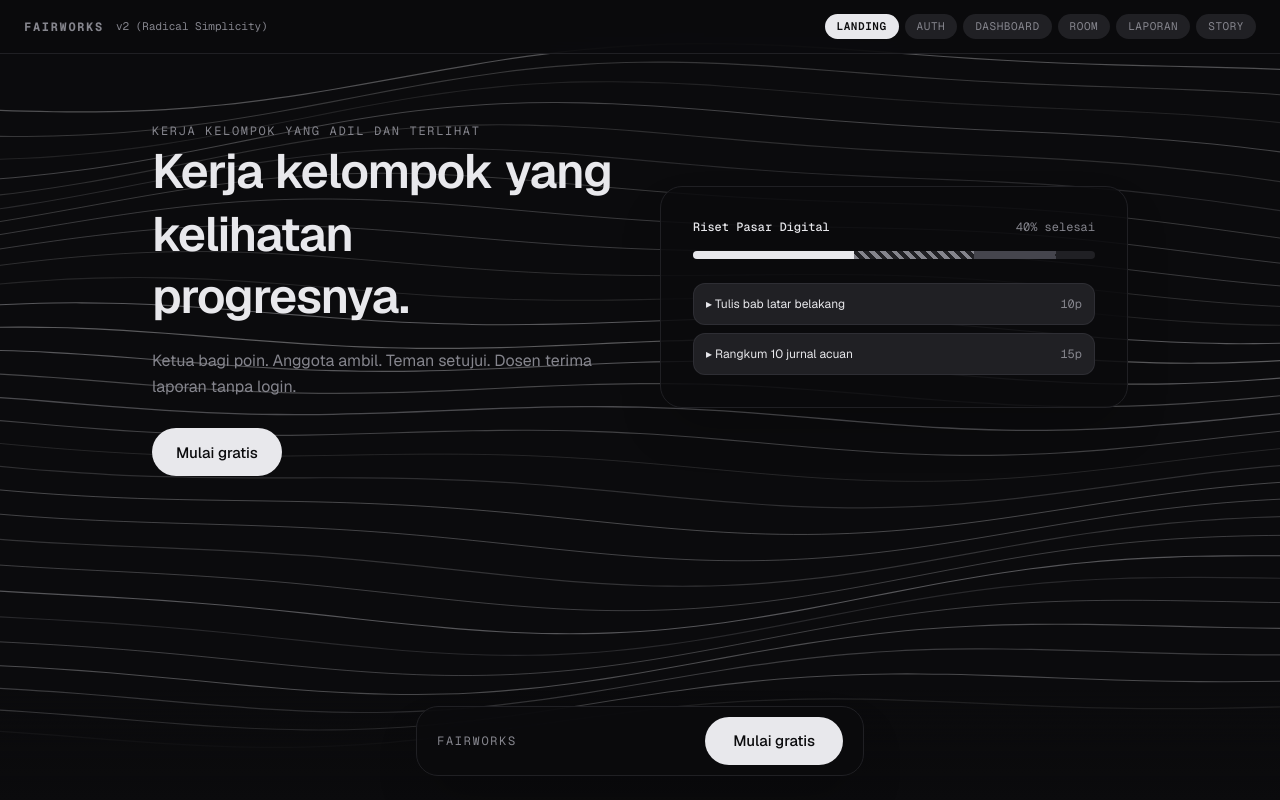
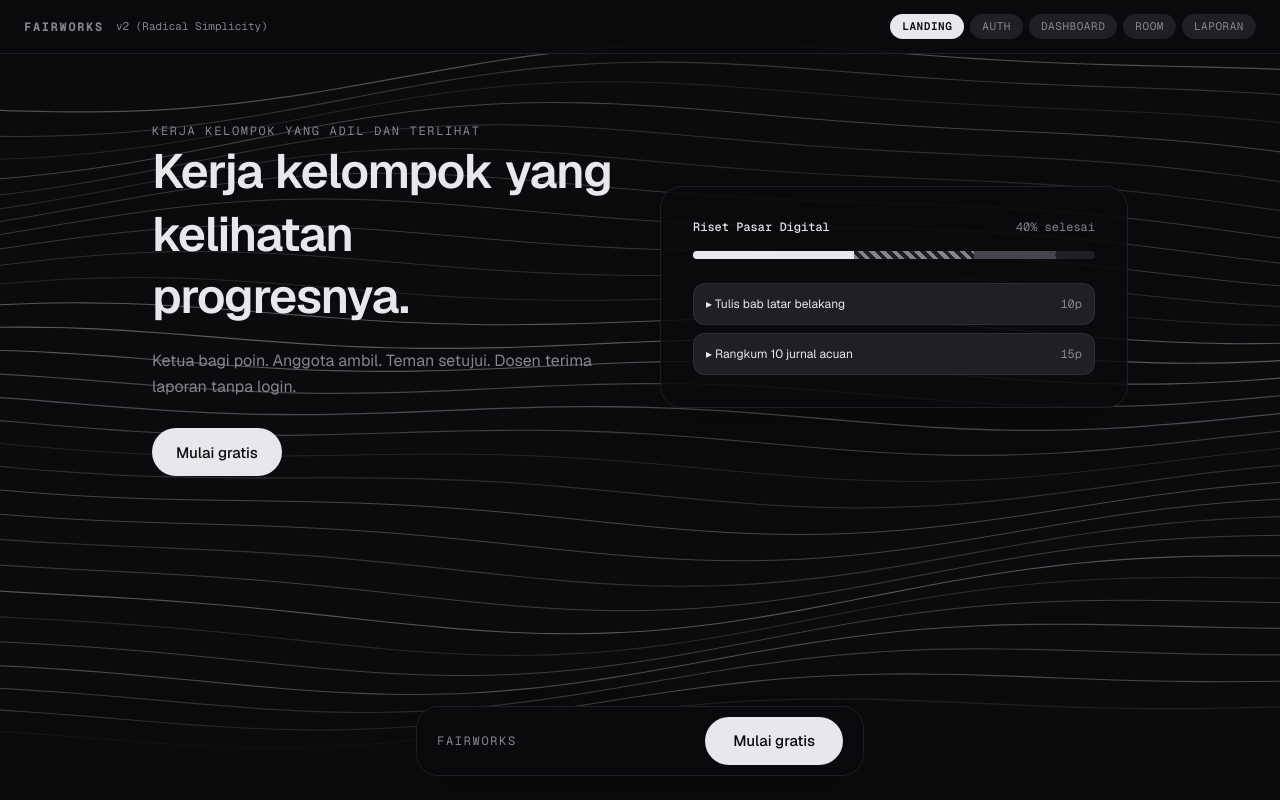
Before and after one commit to kabayy-sys/FairWorks, a Next.js app: page / in a window 1280 px wide. Built offline with nearby package versions, Linux system fonts and the light colour scheme.

Commit message:
feat(chello): remove story view from navbar, fix dossier report local demo fallback, and ensure smooth view transitions

```diff
--- a/app/components/DossierReport.tsx
+++ b/app/components/DossierReport.tsx
@@ -79,7 +79,132 @@ export function DossierReport({
   initialData?: ReportData | null;
   onBack?: () => void;
 }) {
-  const [data, setData] = useState<ReportData | null>(initialData || null);
+  const [data, setData] = useState<ReportData | null>(() => {
+    if (initialData) return initialData;
+    if (!token) {
+      // Jika diakses di halaman demo utama (tanpa token URL /l/{token}), pakai demo data agar tidak error
+      return {
+        room: {
+          id: 'demo-room-1',
+          nama: 'Riset Pasar Digital',
+          kode: 'RPD-4K7',
+          locked_at: '2026-10-24T10:00:00Z',
+          created_at: '2026-10-23T08:30:00Z',
+          total_points: 40,
+          done_points: 25,
+        },
+        members: [
+          { user_id: 'm1', nama: 'Ayu Pratiwi', peran: 'ketua', points_done: 10 },
+          { user_id: 'm2', nama: 'Bima Sakti', peran: 'anggota', points_done: 10 },
+          { user_id: 'm3', nama: 'Citra Kirana', peran: 'anggota', points_done: 5 },
+          { user_id: 'm4', nama: 'Dimas Anggara', peran: 'anggota', points_done: 0 },
+          { user_id: 'm5', nama: 'Esa Prakasa', peran: 'anggota', points_done: 0 },
+        ],
+        tasks: [
+          {
+            id: 'task-1',
+            judul: 'Tulis bab latar belakang & rumusan masalah',
+            deskripsi: 'Bab 1 lengkap beserta studi literatur pendahuluan',
+            poin: 10,
+            status: 'done',
+            assignee_name: 'Ayu Pratiwi',
+            submit_link: 'https://docs.google.com/document/d/1demo-latar-belakang',
+            submit_note: 'Dokumen Bab 1 selesai dan telah direvisi sesuai catatan dosen.',
+            submit_at: '2026-10-25T14:20:00Z',
+          },
+          {
+            id: 'task-2',
+            judul: 'Rangkum 10 jurnal relevan & sitasi IEEE',
+            deskripsi: 'Ekstraksi metodologi riset 5 tahun terakhir',
+            poin: 10,
+            status: 'done',
+            assignee_name: 'Bima Sakti',
+            submit_link: 'https://github.com/fairworks/riset-pasar-digital',
+            submit_note: 'Repositori berisi rangkuman markdown dan berkas bibtex sitasi.',
+            submit_at: '2026-10-26T09:15:00Z',
+          },
+          {
+            id: 'task-3',
+            judul: 'Susun instrumen kuesioner survei pengguna',
+            deskripsi: '15 butir pertanyaan skala Likert 1-5',
+            poin: 5,
+            status: 'done',
+            assignee_name: 'Citra Kirana',
+            submit_link: 'https://drive.google.com/drive/folders/1demo-kuesioner',
+            submit_note: 'Kuesioner sudah divalidasi oleh 3 responden awal.',
+            submit_at: '2026-10-26T16:40:00Z',
+          },
+          {
+            id: 'task-4',
+            judul: 'Sebar survei & himpun 50 responden target',
+            deskripsi: 'Sebar di komunitas kampus dan sosial media',
+            poin: 10,
+            status: 'review',
+            assignee_name: 'Dimas Anggara',
+            submit_link: 'https://docs.google.com/spreadsheets/d/1demo-responden',
+            submit_note: 'Sudah terkumpul 52 respons bersih siap olah.',
+            submit_at: '2026-10-27T08:00:00Z',
+          },
+          {
+            id: 'task-5',
+            judul: 'Desain slide presentasi hasil temuan akhir',
+            deskripsi: '12 slide minimalis monokrom format 16:9',
+            poin: 5,
+            status: 'doing',
+            assignee_name: 'Esa Prakasa',
+            submit_link: 'https://figma.com/file/demo-slide-presentasi',
+            submit_note: null,
+            submit_at: null,
+          },
+        ],
+        timeline: [
+          {
+            id: 'log-1',
+            aksi: 'Tugas "Susun instrumen kuesioner" disetujui mayoritas tim (3 suara)',
+            actor_name: 'Ayu Pratiwi',
+            created_at: '2026-10-26T17:10:00Z',
+          },
+          {
+            id: 'log-2',
+            aksi: 'Citra Kirana mengirim bukti pengumpulan instrumen kuesioner',
+            actor_name: 'Citra Kirana',
+            created_at: '2026-10-26T16:40:00Z',
+          },
+          {
+            id: 'log-3',
+            aksi: 'Tugas "Rangkum 10 jurnal relevan" disetujui mayoritas tim (3 suara)',
+            actor_name: 'Citra Kirana',
+            created_at: '2026-10-26T11:00:00Z',
+          },
+          {
+            id: 'log-4',
+            aksi: 'Bima Sakti mengirim repositori bukti pengerjaan rangkuman jurnal',
+            actor_name: 'Bima Sakti',
+            created_at: '2026-10-26T09:15:00Z',
+          },
+          {
+            id: 'log-5',
+            aksi: 'Tugas "Tulis bab latar belakang" disetujui mayoritas tim (4 suara)',
+            actor_name: 'Bima Sakti',
+            created_at: '2026-10-25T16:30:00Z',
+          },
+          {
+            id: 'log-6',
+            aksi: 'Ayu Pratiwi mengirim tautan bukti naskah Bab 1',
+            actor_name: 'Ayu Pratiwi',
+            created_at: '2026-10-25T14:20:00Z',
+          },
+          {
+            id: 'log-7',
+            aksi: 'Kontrak tugas disetujui seluruh anggota dan terkunci resmi',
+            actor_name: 'Sistem FairWorks',
+            created_at: '2026-10-24T10:00:00Z',
+          },
+        ],
+      };
+    }
+    return null;
+  });
   const [loading, setLoading] = useState<boolean>(!initialData && !!token);
   const [errorMessage, setErrorMessage] = useState<string | null>(null);
   const [copied, setCopied] = useState(false);
--- a/app/page.tsx
+++ b/app/page.tsx
@@ -10,8 +10,6 @@ import {
   AvatarStack,
   Modal,
   Toast,
-  Odometer,
-  TabsPill,
   Field,
   Drawer,
 } from './components/DesignSystem';
@@ -24,13 +22,12 @@ import { DossierReport } from './components/DossierReport';
 import { createClient } from '@/lib/supabase/client';
 
 export default function Home() {
-  const [currentView, setCurrentView] = useState<BackgroundMood | 'story'>('landing');
+  const [currentView, setCurrentView] = useState<BackgroundMood>('landing');
   const [isModalOpen, setIsModalOpen] = useState(false);
   const [isDrawerOpen, setIsDrawerOpen] = useState(false);
   const [toastMessage, setToastMessage] = useState<string | null>(null);
   const [emailInput, setEmailInput] = useState('');
   const [authSent, setAuthSent] = useState(false);
-  const [storyModalOpen, setStoryModalOpen] = useState(false);
   const [joinModalOpen, setJoinModalOpen] = useState(false);
   const [roomSubTab, setRoomSubTab] = useState<'papan' | 'kontrak'>('papan');
 
@@ -80,7 +77,7 @@ export default function Home() {
     { id: 't5', judul: 'Desain slide presentasi akhir', poin: 10, dueDate: '2026-11-05', status: 'open' },
   ]);
 
-  const activeMood: BackgroundMood = currentView === 'story' ? 'landing' : (currentView as BackgroundMood);
+  const activeMood: BackgroundMood = currentView;
 
   return (
     <main className="min-h-screen relative overflow-x-hidden pb-28 text-[var(--c4)] bg-[var(--c0)] selection:bg-[var(--c4)] selection:text-[var(--c0)]">
@@ -95,7 +92,7 @@ export default function Home() {
         </div>
 
         <div className="flex items-center gap-1.5 overflow-x-auto py-0.5">
-          {(['landing', 'auth', 'dashboard', 'room', 'laporan', 'story'] as const).map((v) => {
+          {(['landing', 'auth', 'dashboard', 'room', 'laporan'] as const).map((v) => {
             const isActive = currentView === v;
             return (
               <button
@@ -114,7 +111,7 @@ export default function Home() {
 
       {/* Main View Container */}
       <div
-        className={`relative z-10 mx-auto px-4 sm:px-6 pt-8 sm:pt-12 transition-all duration-700 ease-[var(--ease)] ${
+        className={`relative z-10 mx-auto px-4 sm:px-6 pt-8 sm:pt-12 transition-all duration-500 ease-[var(--ease)] ${
           currentView === 'room' || currentView === 'laporan' ? 'max-w-[760px]' : 'max-w-5xl'
         }`}
       >
@@ -382,58 +379,12 @@ export default function Home() {
             Kepala laporan + Pie chart monokrom + Timeline + Tabel bukti
            ============================================================== */}
         {currentView === 'laporan' && (
-          <DossierReport onBack={() => setCurrentView('dashboard')} />
+          <div className="transition-all duration-500 ease-[var(--ease)]">
+            <DossierReport onBack={() => setCurrentView('dashboard')} />
+          </div>
         )}
 
-        {/* ==============================================================
-            BONUS: STORY VIEW — Showcase 8 Komponen v2
-           ============================================================== */}
-        {currentView === 'story' && (
-          <div className="space-y-8 animate-in fade-in duration-700">
-            <div className="space-y-1">
-              <span className="eyebrow text-xs">Design System v2 Showcase</span>
-              <h2 className="text-2xl font-semibold">8 Komponen Inti + Drawer</h2>
-            </div>
-
-            <div className="grid grid-cols-1 md:grid-cols-2 gap-4">
-              <Panel className="space-y-3">
-                <h4 className="text-sm font-semibold">1 & 2. Btn & Kinetic Title</h4>
-                <KineticTitle text="Judul Animasi Halus" className="text-lg font-semibold" tag="h3" />
-                <div className="flex gap-2">
-                  <Btn onClick={() => setToastMessage('Tombol ditekan!')}>Solid</Btn>
-                  <Btn variant="outline" onClick={() => setStoryModalOpen(true)}>Buka Modal</Btn>
-                </div>
-              </Panel>
-
-              <Panel className="space-y-3">
-                <h4 className="text-sm font-semibold">3 & 4. Track (8px) & TabsPill</h4>
-                <TabsPill tabs={['Semua', 'Bisa diambil']} activeTab="Semua" onChange={() => {}} />
-                <Track done={50} review={25} doing={15} open={10} />
-              </Panel>
-
-              <Panel className="space-y-3">
-                <h4 className="text-sm font-semibold">5 & 8. AvatarStack & Odometer</h4>
-                <AvatarStack
-                  members={[
-                    { name: 'Ayu', isOwner: true },
-                    { name: 'Bima' },
-                    { name: 'Citra' },
-                  ]}
-                />
-                <p className="text-xs text-[var(--c3)] font-mono">
-                  Progres: <Odometer value="82.4%" />
-                </p>
-              </Panel>
-
-              <Panel className="space-y-3">
-                <h4 className="text-sm font-semibold">Drawer & TaskRow</h4>
-                <Btn variant="outline" onClick={() => setIsDrawerOpen(true)} className="text-xs">
-                  Buka Drawer Anggota
-                </Btn>
-              </Panel>
-            </div>
-          </div>
-        )}
+      {/* Story View section removed */}
       </div>
 
       {/* Join Room Modal (T3: Join ruangan via kode) */}
@@ -455,18 +406,6 @@ export default function Home() {
           <Field label="Kode Ruangan" placeholder="Contoh: RPD-4K7" />
           <Btn onClick={() => { setIsModalOpen(false); setToastMessage('Berhasil masuk ruangan!'); }} className="w-full">
             Gabung
-          </Btn>
-        </div>
-      </Modal>
-
-      {/* Story Modal */}
-      <Modal isOpen={storyModalOpen} onClose={() => setStoryModalOpen(false)} title="Modal Keputusan">
-        <div className="space-y-4">
-          <p className="text-xs text-[var(--c3)] leading-relaxed">
-            Satu layar, satu keputusan. Modal aksi selalu satu keputusan fokus.
-          </p>
-          <Btn onClick={() => { setStoryModalOpen(false); setToastMessage('Aksi tersimpan'); }} className="w-full">
-            Konfirmasi
           </Btn>
         </div>
       </Modal>
```
